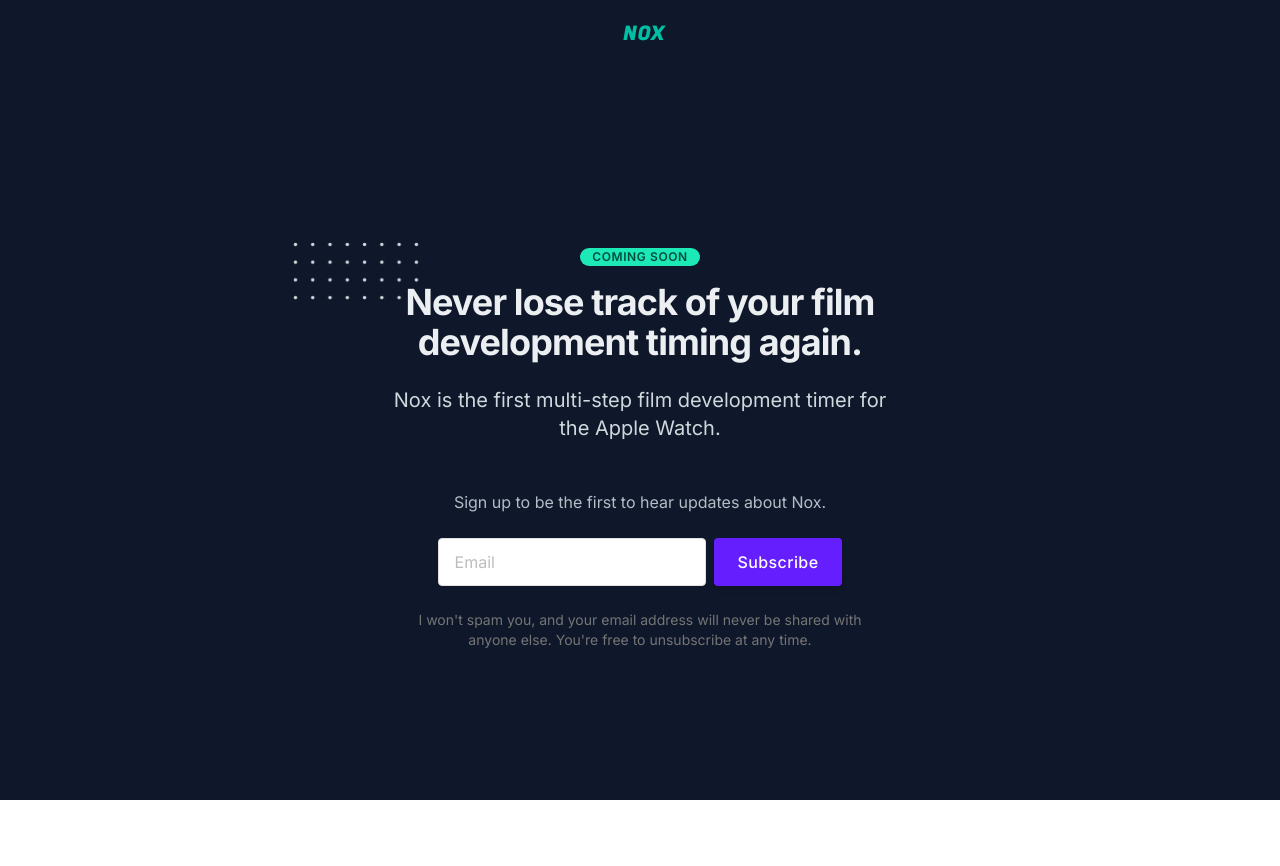
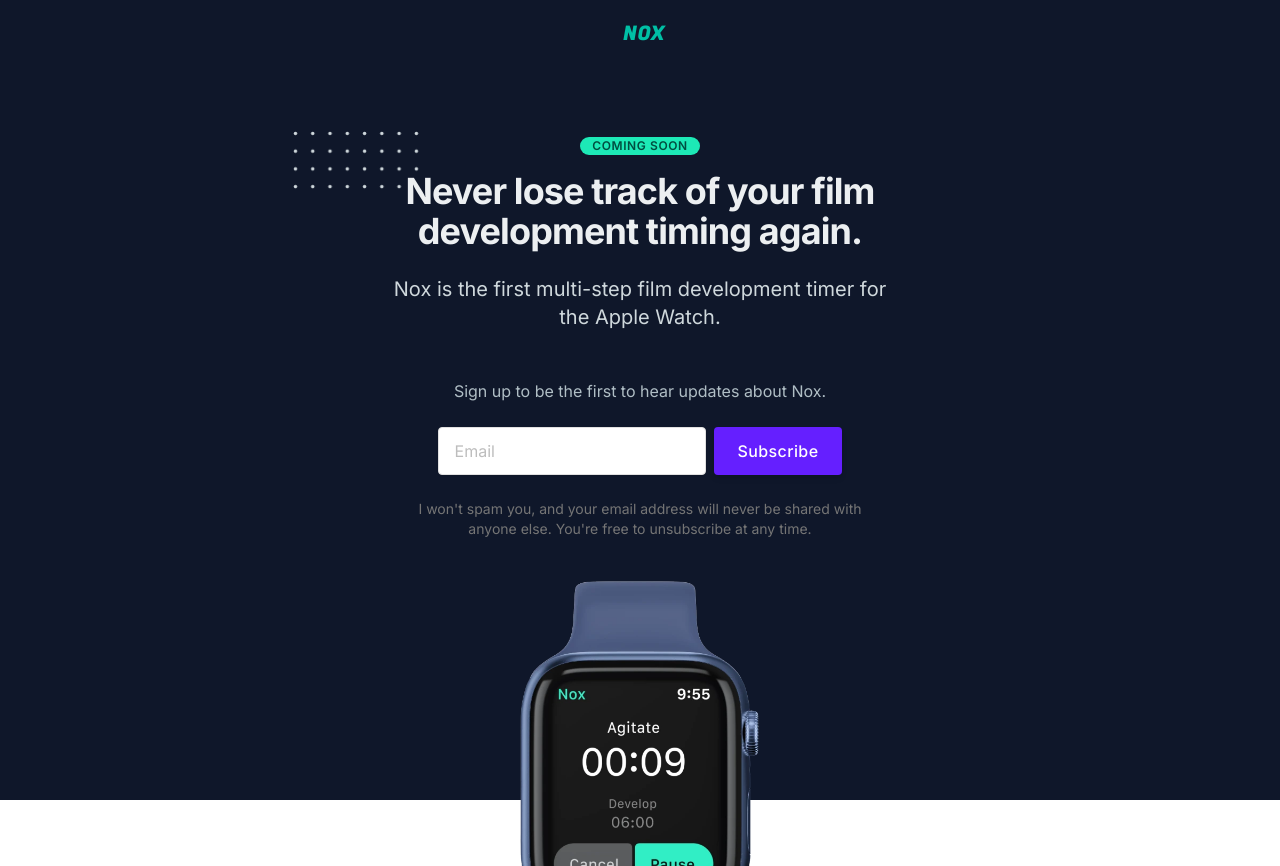
Before and after one commit to Eppu/nox-website, a Next.js app: page / in a window 1280 px wide. Before the commit the page ends 800 px from the top, so only its background shows below. Built offline with nearby package versions, Linux system fonts and the light colour scheme.

Commit message:
Add initial mockup

```diff
--- a/pages/index.js
+++ b/pages/index.js
@@ -51,17 +51,12 @@
           </div>
           <Subscribe />
         </div>
-        {/*
-          This is just a placeholder.
-        */}
-
         <div className="w-full mx-auto md:w-auto md:max-w-xs lg:max-w-s xl:max-w-" />
-
-        {/* <img
-          src="https://kitwind.io/assets/kometa/half-phone.png"
+        <img
+          src="/nox.webp"
           className="w-full mx-auto md:w-auto md:max-w-xs lg:max-w-s xl:max-w-"
           alt=""
-        /> */}
+        />
       </div>
     </div>
   );
```
Also changed, not shown: public/nox.webp (added), 1 other file (tests, documents, lock files or other folders).
